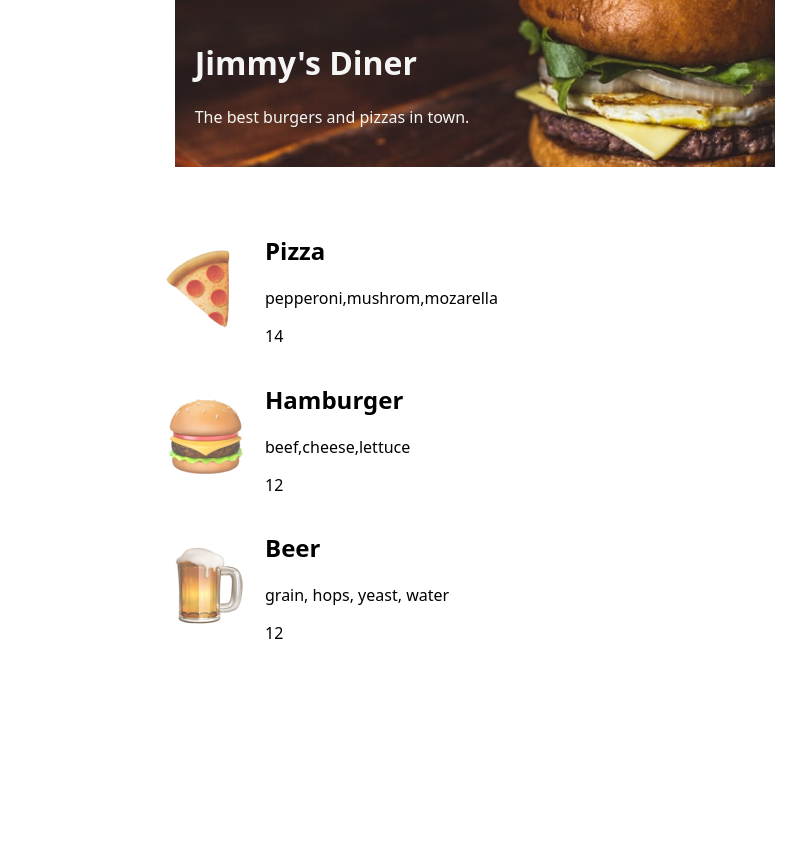
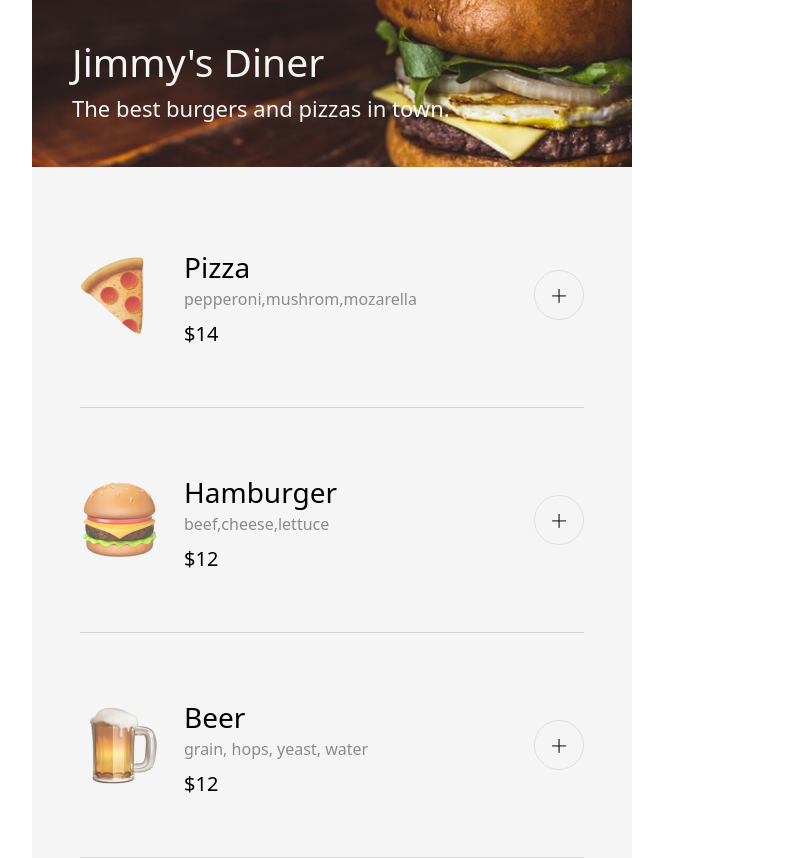
Before and after one commit to wipzon/restaurant-order-app, a website built with Vite: page index.html in a window 1280 px wide. Shown: the whole page, without its empty margins (308-1114 px from the left). Before the commit the page ends 800 px from the top, so only its background shows below. Built offline with nearby package versions, Linux system fonts and the light colour scheme; a web font is replaced by a local one.

Commit message:
finished the code for default state

```diff
--- a/index.css
+++ b/index.css
@@ -2,20 +2,16 @@ body {
     margin: 0;
     font-family: "Smythe", system-ui;
     font-weight: 400;
-    font-style: normal;
-
-
 }
 
 .container {
     max-width: 600px;
     display: flex;
-    align-items: center;
     flex-direction: column;
 
     margin-left: auto;
     margin-right: auto;
-
+    background-color: whitesmoke;
 }
 
 /* header */
@@ -28,11 +24,22 @@ body {
     left: 0;
     top: 0;
 
-    padding: 20px;
-    margin-bottom: 50px;
+    padding: 35px 0 0 40px;
+    margin: 0 0 60px 0;
 
     color: whitesmoke;
 
+}
+
+h1 {
+    font-weight: 400;
+    font-size: 39px;
+    margin: 0;
+}
+
+.header-content p {
+    font-size: 22px;
+    margin-top: 5px;
 }
 
 /* main */
@@ -40,8 +47,46 @@ body {
 .item {
     display: flex;
     align-items: center;
-    gap: 20px;
+    gap: 25px;
+
+    border-bottom: 1px solid #D2D2D2;
+    margin: 0 48px 0 48px;
+    padding: 40px 0 40px 0;
 }
 
-.icon {
+h2 {
+    font-weight: 400;
+    margin: 25px 0 2px 0;
+    font-size: 28px;
 }
+
+.item p{
+    margin: 0;
+    color: #8B8B8B;
+}
+
+h3 {
+    font-weight: 400;
+    font-size: 20px;
+    margin-top: 10px;
+}
+
+.item button{
+    margin-left: auto;
+    font-size: 32px;
+    font-family: "Inter", sans-serif;
+    font-weight: 200;
+
+    color: #3C3C3C;
+    background-color: whitesmoke;
+    border: 1px solid #DEDEDE;
+    border-radius: 50%;
+    width: 50px;
+    height: 50px;
+    padding-bottom: 5px;
+}
+
+.item button:hover,
+.item button:focus-visible {
+    background-color: #DEDEDE;
+}
--- a/index.html
+++ b/index.html
@@ -4,6 +4,9 @@
         <link rel="preconnect" href="https://fonts.googleapis.com">
         <link rel="preconnect" href="https://fonts.gstatic.com" crossorigin>
         <link href="https://fonts.googleapis.com/css2?family=Roboto:ital,wght@0,100..900;1,100..900&family=Smythe&display=swap" rel="stylesheet">
+        <link rel="preconnect" href="https://fonts.googleapis.com">
+        <link rel="preconnect" href="https://fonts.gstatic.com" crossorigin>
+        <link href="https://fonts.googleapis.com/css2?family=Inter:ital,opsz,wght@0,14..32,100..900;1,14..32,100..900&display=swap" rel="stylesheet">
     </head>
 
     <body>
--- a/index.js
+++ b/index.js
@@ -7,8 +7,9 @@ function renderMenu(){
             <div>
                 <h2>${item.name}</h2>
                 <p>${item.ingredients}</p>
-                <p>${item.price}</p>
+                <h3>$${item.price}</h3>
             </div>
+            <button>+</button>
         </div>
         `
     ).join('')
```
